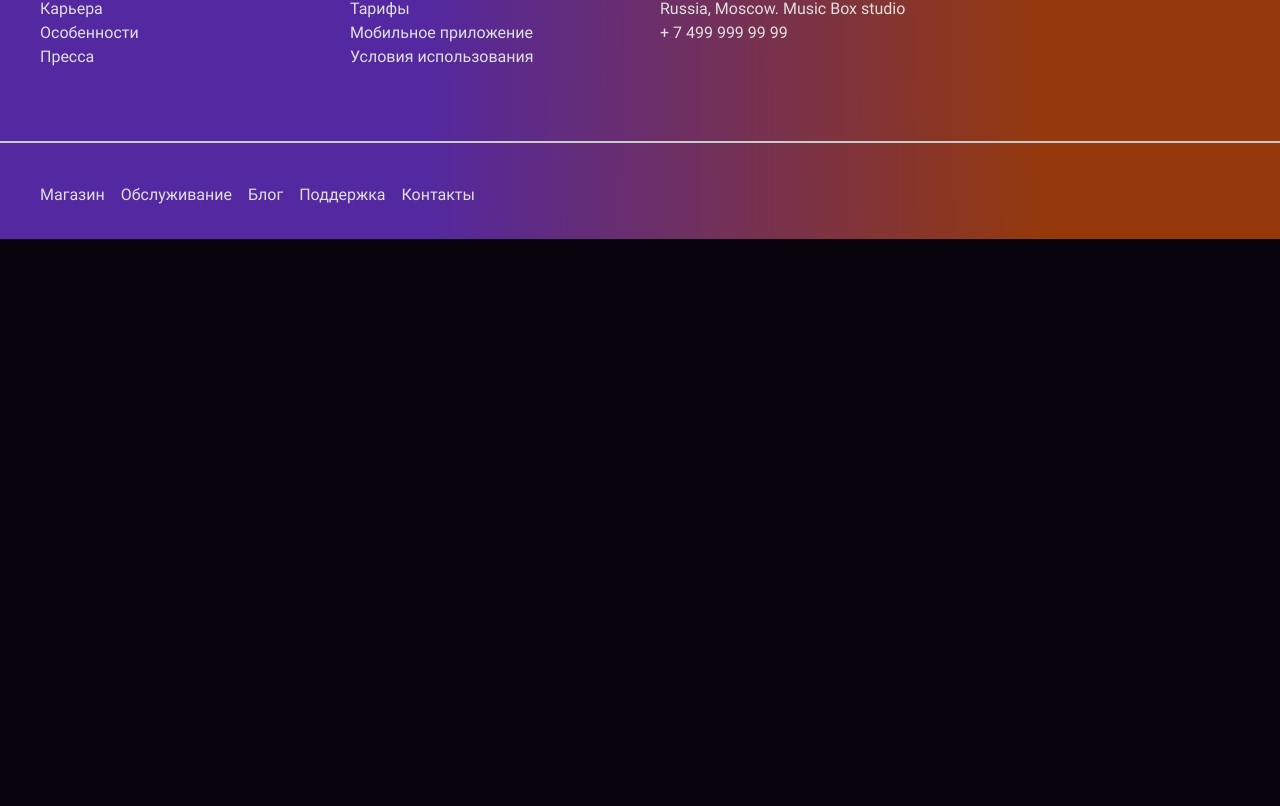
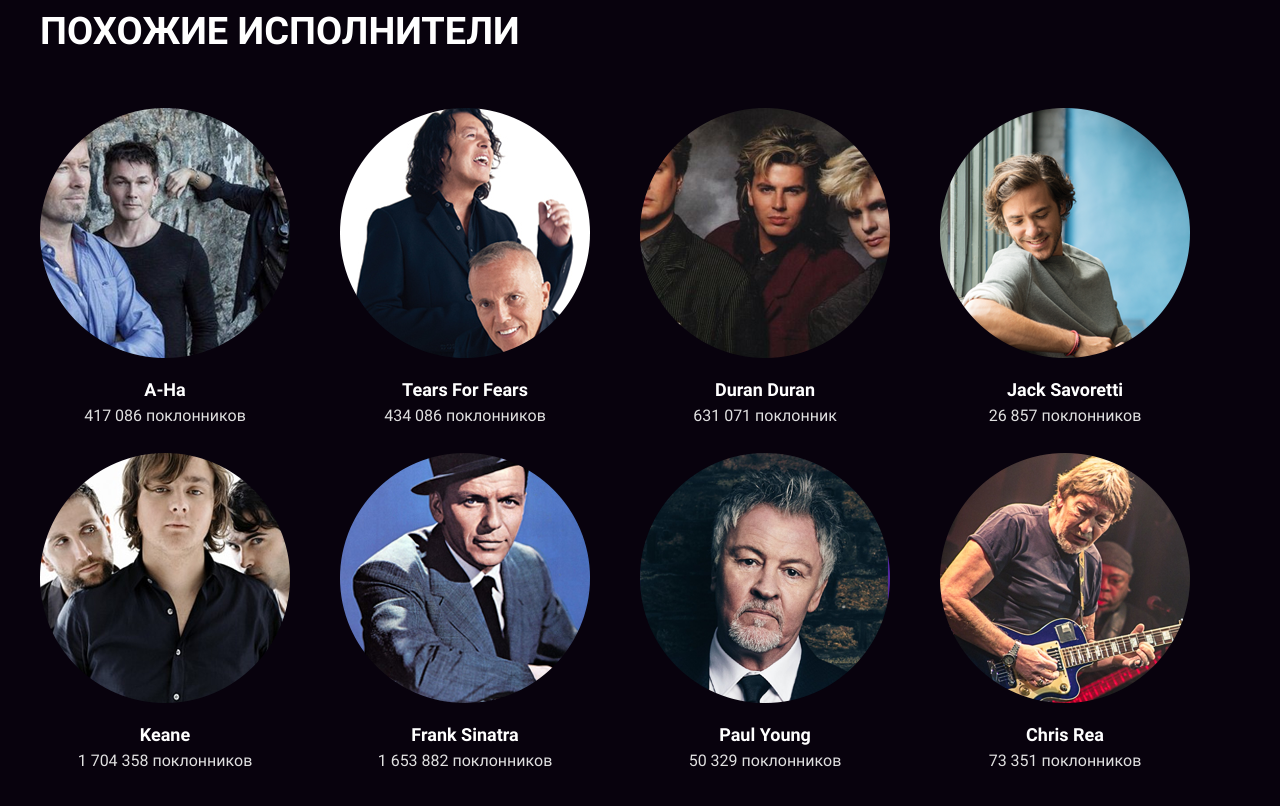
Before and after one commit to ilrosch/layout-designer-project-56, a website: page src/artist.html in a window 1280 px wide. Shown: the part 2021-2827 px from the top of the page. Before the commit the page ends 2260 px from the top, so only its background shows below. Drawn offline with Linux system fonts and the light colour scheme.

Commit message:
add section similar

```diff
--- a/src/artist.html
+++ b/src/artist.html
@@ -218,6 +218,76 @@
             </div>
           </div>
         </section>
+
+        <section class="similar pt-100 pb-100" id="page-similar">
+          <h2 class="white upper mb-48">Похожие исполнители</h2>
+
+          <div class="similar-body popular-body">
+            <div class="similar-item text-center">
+              <img src="images/A-ha.png" alt="A-Ha" />
+              <div class="similar-info">
+                <h3 class="h4 capitalize white mb-1">A-Ha</h3>
+                <p class="text-1 grey">417 086 поклонников</p>
+              </div>
+            </div>
+
+            <div class="similar-item text-center">
+              <img src="images/Tears for Fears.png" alt="Tears For Fears" />
+              <div class="similar-info">
+                <h3 class="h4 capitalize white mb-1">Tears For Fears</h3>
+                <p class="text-1 grey">434 086 поклонников</p>
+              </div>
+            </div>
+
+            <div class="similar-item text-center">
+              <img src="images/Duran Duran.png" alt="Duran Duran" />
+              <div class="similar-info">
+                <h3 class="h4 capitalize white mb-1">Duran Duran</h3>
+                <p class="text-1 grey">631 071 поклонник</p>
+              </div>
+            </div>
+
+            <div class="similar-item text-center">
+              <img src="images/Jack Savoretti.png" alt="Jack Savoretti" />
+              <div class="similar-info">
+                <h3 class="h4 capitalize white mb-1">Jack Savoretti</h3>
+                <p class="text-1 grey">26 857 поклонников</p>
+              </div>
+            </div>
+
+            <div class="similar-item text-center">
+              <img src="images/Keane.png" alt="Keane" />
+              <div class="similar-info">
+                <h3 class="h4 capitalize white mb-1">Keane</h3>
+                <p class="text-1 grey">1 704 358 поклонников</p>
+              </div>
+            </div>
+
+            <div class="similar-item text-center">
+              <img src="images/Frank Sinatra.png" alt="Frank Sinatra" />
+              <div class="similar-info">
+                <h3 class="h4 capitalize white mb-1">Frank Sinatra</h3>
+                <p class="text-1 grey">1 653 882 поклонников</p>
+              </div>
+            </div>
+
+            <div class="similar-item text-center">
+              <img src="images/Paul Young.png" alt="Paul Young" />
+              <div class="similar-info">
+                <h3 class="h4 capitalize white mb-1">Paul Young</h3>
+                <p class="text-1 grey">50 329 поклонников</p>
+              </div>
+            </div>
+
+            <div class="similar-item text-center">
+              <img src="images/Chris Rea.png" alt="Chris Rea" />
+              <div class="similar-info">
+                <h3 class="h4 capitalize white mb-1">Chris Rea</h3>
+                <p class="text-1 grey">73 351 поклонников</p>
+              </div>
+            </div>
+          </div>
+        </section>
       </div>
     </main>
 
--- a/src/css/style.css
+++ b/src/css/style.css
@@ -130,6 +130,10 @@
 }
 
 /* Отступы */
+.mb-1 {
+  margin-bottom: 1px;
+}
+
 .mb-15 {
   margin-bottom: 15px;
 }
@@ -842,20 +846,32 @@
 }
 
 /* Стили для секции discography */
-.discography-body {
+.discography-body,
+.similar-body {
   align-items: flex-start;
 }
 
-.discography-item {
+.discography-item,
+.similar-item {
   max-width: 250px;
+  display: flex;
+  flex-direction: column;
+  gap: 17px;
 }
 
 @media (width <= 600px) {
-  .discography-item {
+  .discography-item,
+  .similar-item {
     max-width: 137px;
+    gap: 18px;
   }
 }
 
-.discography-item img {
+.discography-item img,
+.similar-item img {
   width: 100%;
 }
+
+.similar-item {
+  gap: 18px;
+}
--- a/src/scss/apps/general.scss
+++ b/src/scss/apps/general.scss
@@ -14,6 +14,10 @@
 }
 
 /* Отступы */
+.mb-1 {
+  margin-bottom: 1px;
+}
+
 .mb-15 {
   margin-bottom: 15px;
 }
--- a/src/scss/blocks/discography.scss
+++ b/src/scss/blocks/discography.scss
@@ -1,14 +1,19 @@
 /* Стили для секции discography */
-.discography {
+.discography,
+.similar {
   &-body {
     align-items: flex-start;
   }
 
   &-item {
     max-width: 250px;
+    display: flex;
+    flex-direction: column;
+    gap: 17px;
 
     @media (width <= 600px) {
       max-width: 137px;
+      gap: 18px;
     }
 
     img {
@@ -16,3 +21,7 @@
     }
   }
 }
+
+.similar-item {
+  gap: 18px;
+}
```
Also changed, not shown: 1 other file.
